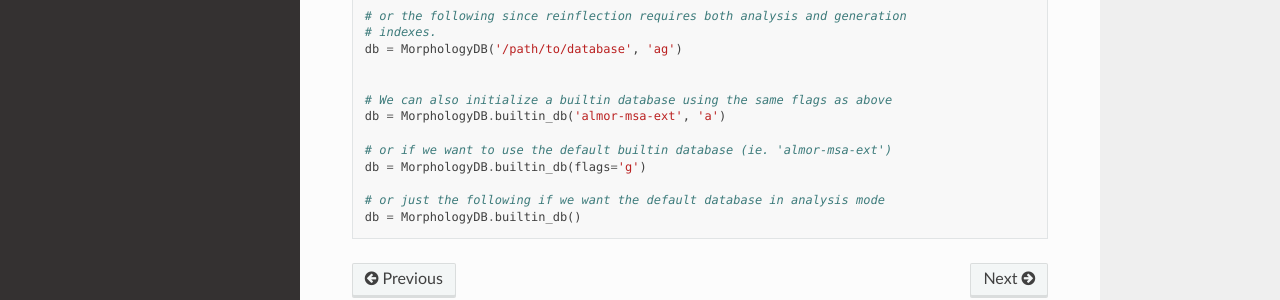
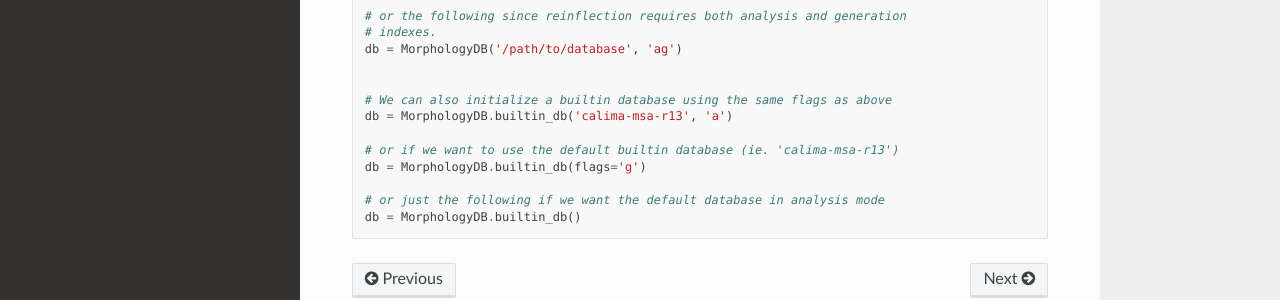
Before and after one commit to CAMeL-Lab/camel_tools, a Sphinx documentation site: the page built from docs/source/api/morphology/database.rst, in a window 1280 px wide and 1244 px high. Shown: the part 816-1116 px from the top of the window. Built offline with Sphinx 7.4.7 and the Read the Docs theme 2.0.0, drawn with Linux system fonts in a browser that asks for light colours.

Commit message:
Renamed almor-msa-ext to calima-msa-r13.

```diff
--- a/docs/source/api/morphology/database.rst
+++ b/docs/source/api/morphology/database.rst
@@ -41,9 +41,9 @@ Examples
 
 
    # We can also initialize a builtin database using the same flags as above
-   db = MorphologyDB.builtin_db('almor-msa-ext', 'a')
+   db = MorphologyDB.builtin_db('calima-msa-r13', 'a')
 
-   # or if we want to use the default builtin database (ie. 'almor-msa-ext')
+   # or if we want to use the default builtin database (ie. 'calima-msa-r13')
    db = MorphologyDB.builtin_db(flags='g')
 
    # or just the following if we want the default database in analysis mode
```
Also changed, not shown: docs/source/cli/camel_morphology.rst (+5 -5 lines), 4 other files.
